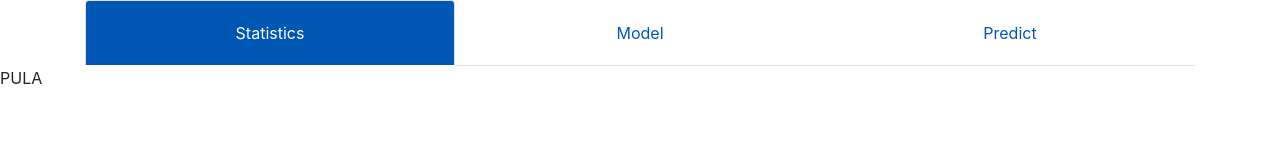
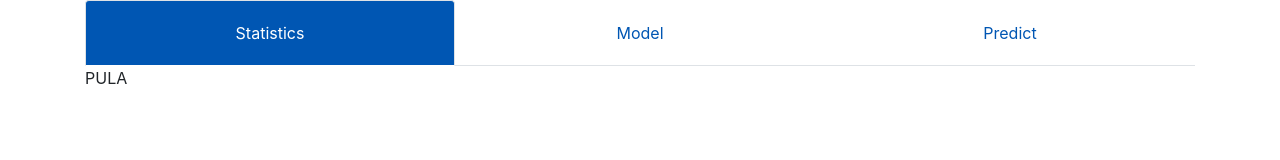
Before and after one commit to sergiuiacob1/Consumption-Prediction, a React (Create React App) app in the folder front-end/: page / in a window 1280 px wide. Shown: the top 160 px of the page. Built offline with nearby package versions, Linux system fonts and the light colour scheme.

Commit message:
Fixed navigation

```diff
--- a/front-end/src/components/Navigation/Navigation.scss
+++ b/front-end/src/components/Navigation/Navigation.scss
@@ -16,6 +16,11 @@
       }
 
       & > a {
+        display: flex;
+        align-items: center;
+        justify-content: center;
+        width: 100%;
+        height: 100%;
         color: #0056b3;
         text-decoration: none;
       }
--- a/front-end/src/containers/Model/Model.js
+++ b/front-end/src/containers/Model/Model.js
@@ -1,4 +1,5 @@
 import React from 'react';
+import { Container, Row, Col } from 'react-bootstrap';
 
 export default class Model extends React.Component {
   constructor() {
@@ -6,9 +7,16 @@ export default class Model extends React.Component {
     this.state = {
     };
   }
+
   render() {
     return (
-      <div>IN</div>
+      <Container>
+        <Row>
+          <Col>
+            <div>IN</div>
+          </Col>
+        </Row>
+      </Container>
     );
   }
 }
--- a/front-end/src/containers/Predict/Predict.js
+++ b/front-end/src/containers/Predict/Predict.js
@@ -1,13 +1,22 @@
 import React from 'react';
+import { Container, Row, Col } from 'react-bootstrap';
+
 export default class Predict extends React.Component {
   constructor() {
     super();
     this.state = {
     };
   }
+
   render() {
     return (
-      <div>CUR</div>
+      <Container>
+        <Row>
+          <Col>
+            <div>CUR</div>
+          </Col>
+        </Row>
+      </Container>
     );
   }
 }
--- a/front-end/src/containers/Statistics/Statistics.js
+++ b/front-end/src/containers/Statistics/Statistics.js
@@ -1,4 +1,5 @@
 import React from 'react';
+import { Container, Row, Col } from 'react-bootstrap';
 
 export default class Statistics extends React.Component {
   constructor() {
@@ -6,11 +7,16 @@ export default class Statistics extends React.Component {
     this.state = {
     };
   }
+
   render() {
     return (
-      <div>
-        PULA
-      </div>
+      <Container>
+        <Row>
+          <Col>
+            <div>PULA</div>
+          </Col>
+        </Row>
+      </Container>
     );
   }
 }
```
